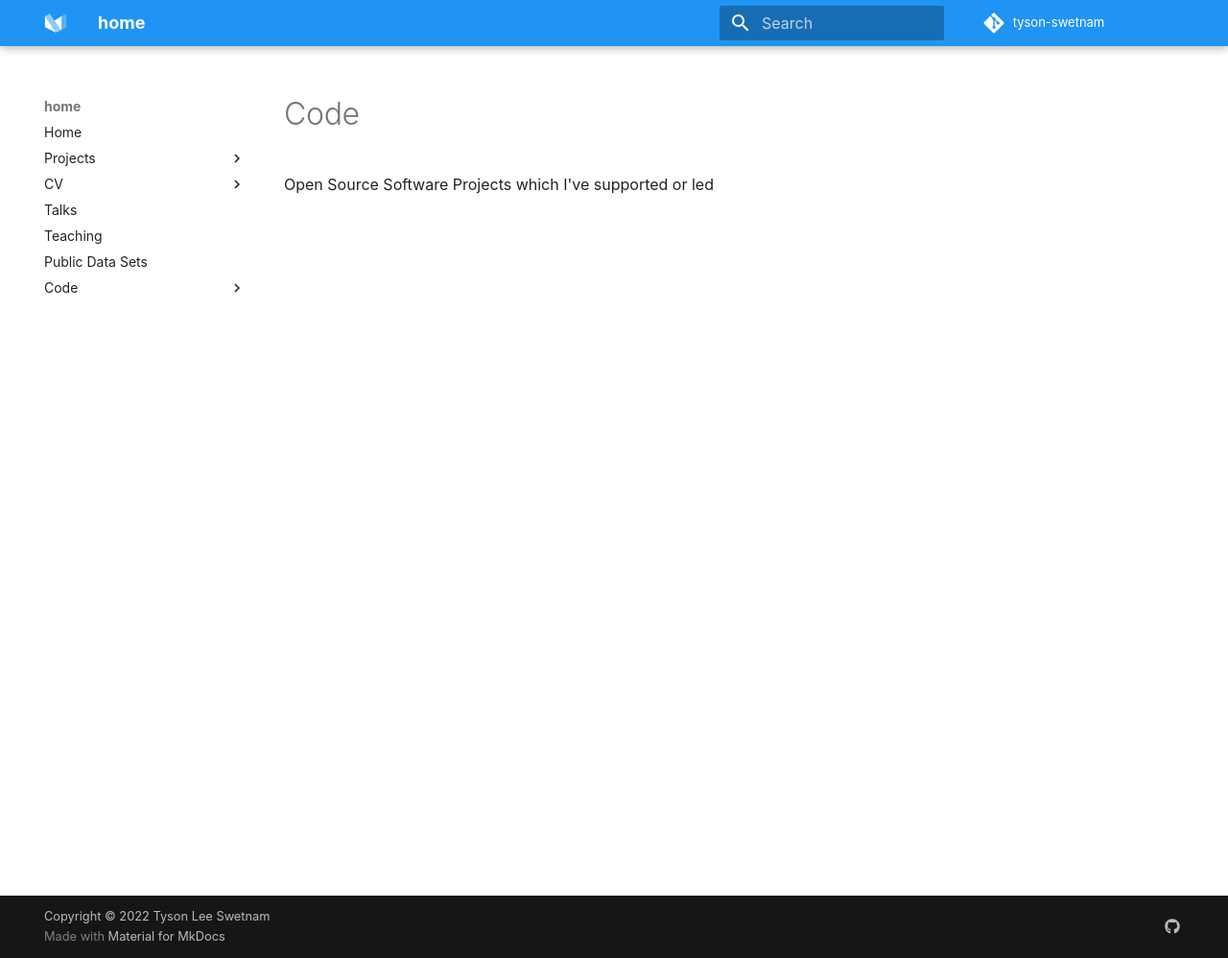
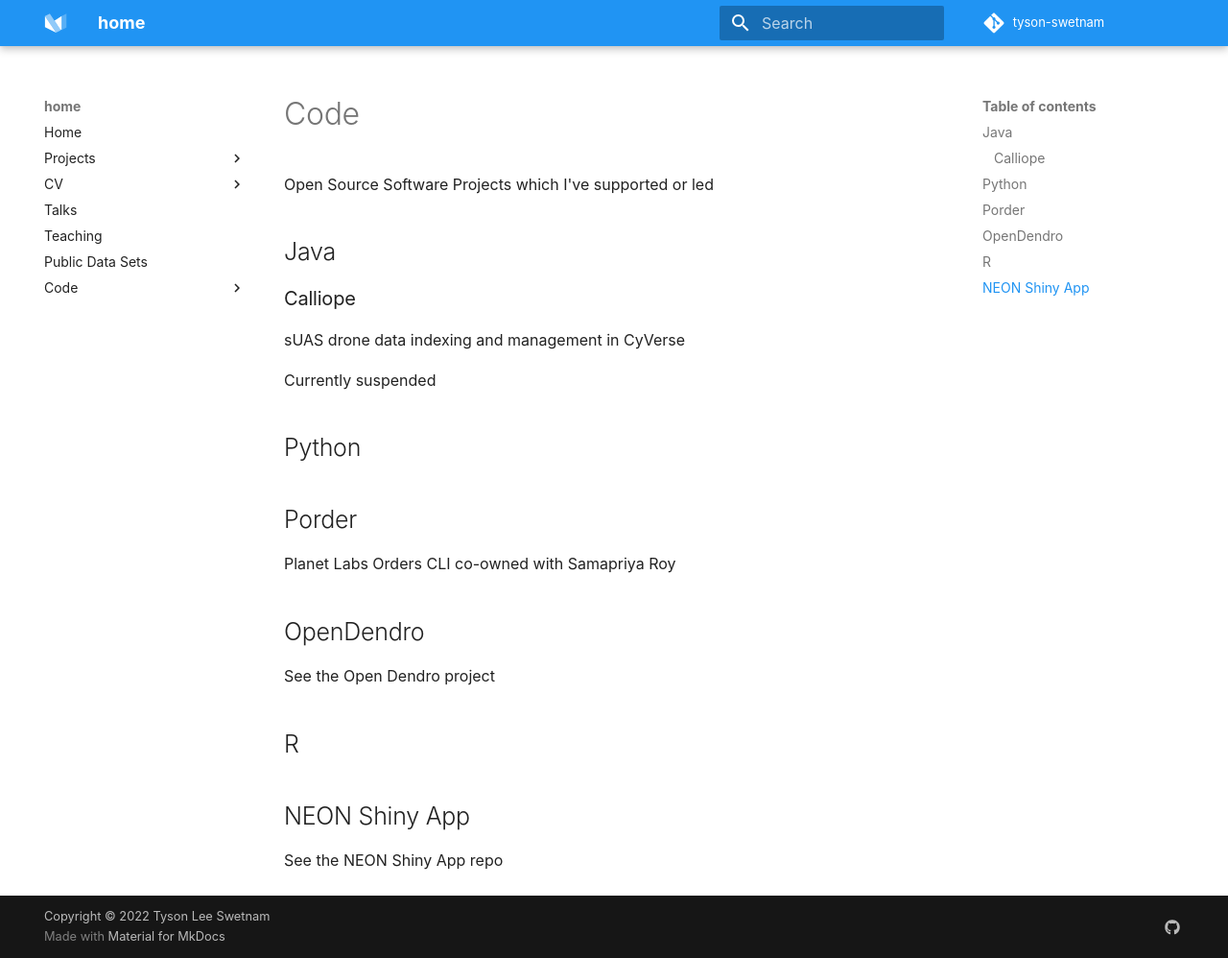
Before and after one commit to tyson-swetnam/new-website, an MkDocs documentation site: the page built from docs/code.md, in a window 1280 px wide and 998 px high. Shown: the whole window at 96% size. Built offline with MkDocs 1.6.1 and Material for MkDocs 9.7.7, drawn with Linux system fonts in a browser that asks for light colours; some web fonts are replaced; comment, search, counter and statistics services are not loaded.

Commit message:
Update code.md

```diff
--- a/docs/code.md
+++ b/docs/code.md
@@ -1,3 +1,27 @@
 # Code
 
 Open Source Software Projects which I've supported or led
+
+## Java
+
+### Calliope
+
+sUAS drone data indexing and management in CyVerse
+
+Currently suspended
+
+## Python
+
+## Porder
+
+Planet Labs Orders CLI co-owned with Samapriya Roy
+
+## OpenDendro
+
+See the Open Dendro project
+
+## R
+
+## NEON Shiny App
+
+See the NEON Shiny App repo
```
